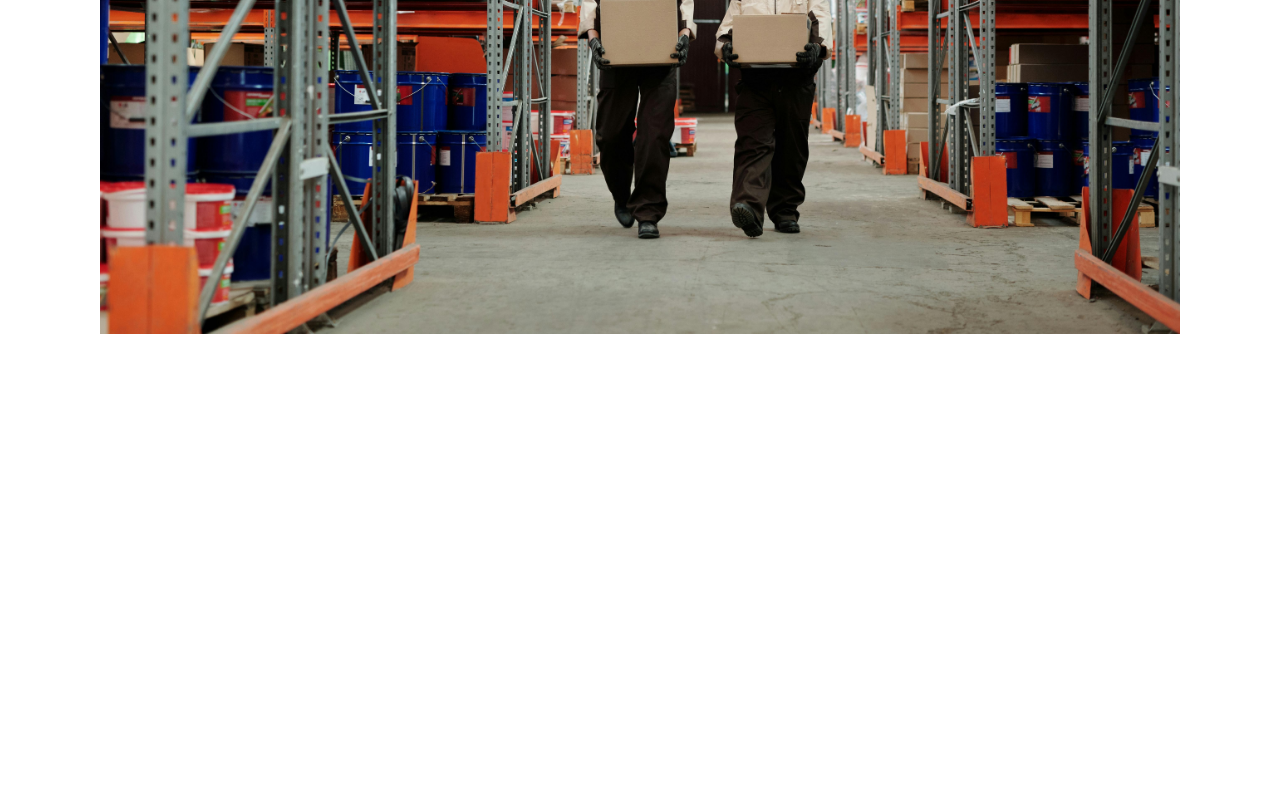
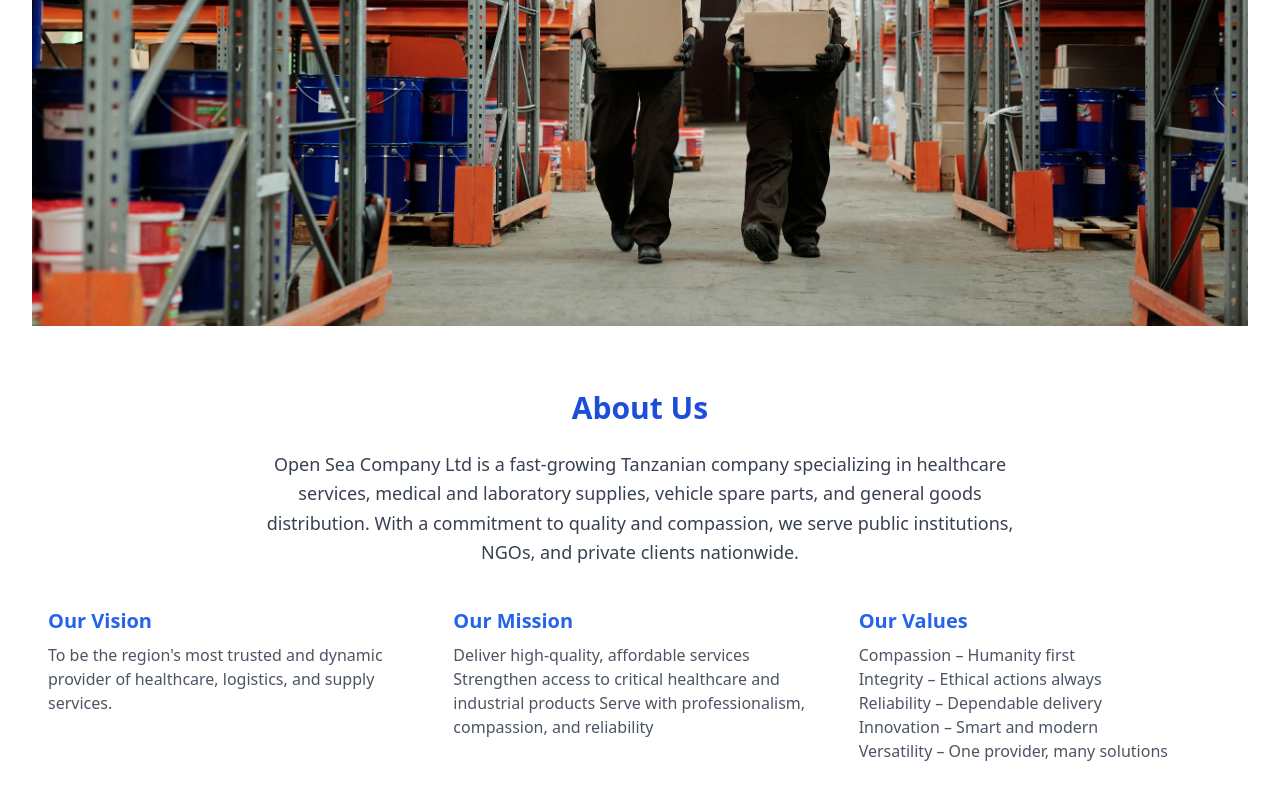
Before and after one commit to nshobairwe/vueProject-Tailwind-primeicon, a Vue app: page / in a window 1280 px wide. Shown: the part 426-1226 px from the top of the page. Before the commit the page ends 800 px from the top, so only its background shows below. Built offline with nearby package versions, Linux system fonts and the light colour scheme.

Commit message:
about us v1

```diff
--- a/src/App.vue
+++ b/src/App.vue
@@ -1,10 +1,14 @@
 <script setup>
 import Navbar from "./components/Navbar.vue";
+import AboutUs from "./components/AboutUs.vue";
+import TwoMen from "./components/TwoMen.vue";
 
 </script>
 
 <template>
   <div>
   <Navbar/>
+  <TwoMen/>
+  <AboutUs/>
   </div>
 </template>
--- /dev/null
+++ b/src/components/AboutUs.vue
@@ -0,0 +1,53 @@
+<script setup>
+</script>
+
+<template>
+  <section class="bg-white py-16 px-4">
+    <div class="max-w-screen-xl mx-auto text-center">
+      <h2 class="text-3xl font-bold text-blue-700 mb-6">About Us</h2>
+      <p class="text-gray-700 text-lg leading-relaxed max-w-3xl mx-auto">
+        Open Sea Company Ltd is a fast-growing Tanzanian company specializing in
+healthcare services, medical and laboratory supplies, vehicle spare parts, and general
+goods distribution. With a commitment to quality and compassion, we serve public
+institutions, NGOs, and private clients nationwide.
+      </p>
+
+      <div class="mt-10 grid md:grid-cols-3 gap-8 text-left">
+        <div>
+          <h3 class="text-xl font-semibold text-blue-600 mb-2">Our Vision</h3>
+          <p class="text-gray-600">
+To be the region's most trusted and dynamic provider of healthcare, logistics,
+and supply services.
+
+          </p>
+        </div>
+
+        <div>
+          <h3 class="text-xl font-semibold text-blue-600 mb-2">Our Mission</h3>
+          <p class="text-gray-600">
+            Deliver high-quality, affordable services
+Strengthen access to critical healthcare and industrial products
+Serve with professionalism, compassion, and reliability
+          </p>
+        </div>
+
+        <div>
+          <h3 class="text-xl font-semibold text-blue-600 mb-2">Our Values</h3>
+          <p class="text-gray-600">
+            Compassion – Humanity first
+            <br>
+            Integrity – Ethical actions always
+            <br>
+            Reliability – Dependable delivery
+            <br>
+            Innovation – Smart and modern
+
+            <br>
+            Versatility – One provider, many solutions
+
+          </p>
+        </div>
+      </div>
+    </div>
+  </section>
+</template>
--- a/src/components/Navbar.vue
+++ b/src/components/Navbar.vue
@@ -1,7 +1,7 @@
 <script setup>
 import { ref } from "vue";
 import logo from "../assets/vue.svg";
-import heroImage from '../assets/TwoMen.jpg'
+
 
 const menuOpen = ref(false);
 
@@ -13,7 +13,7 @@
 <template>
 
     <div>
-        <nav class="bg-white border-b shadow-md fixed top-0 left-0 w-full z-50">
+        <nav class="bg-white   fixed top-0 left-0 w-full z-50">
     <div class="max-w-screen-xl mx-auto flex items-center justify-between p-4">
       <!-- Logo (left) -->
       <a href="#" class="flex items-center space-x-3">
@@ -101,17 +101,6 @@
     </div>
   </nav>
 
- <div
-  class="w-full bg-blue-100"
-  style="height: calc(100vh - 80px);"
->
-  <img
-    :src="heroImage"
-    alt="Industry workers"
-    class="w-full h-full object-cover"
-  />
-</div>
-
     </div>
 
 </template>
--- /dev/null
+++ b/src/components/TwoMen.vue
@@ -0,0 +1,17 @@
+<script setup>
+import heroImage from '../assets/TwoMen.jpg'
+</script>
+
+<template>
+ <div
+  class="w-full bg-blue-100"
+  style="height: calc(100vh - 80px);"
+>
+  <img
+    :src="heroImage"
+    alt="Industry workers"
+    class="w-full h-full object-cover"
+  />
+</div>
+
+</template>
```
